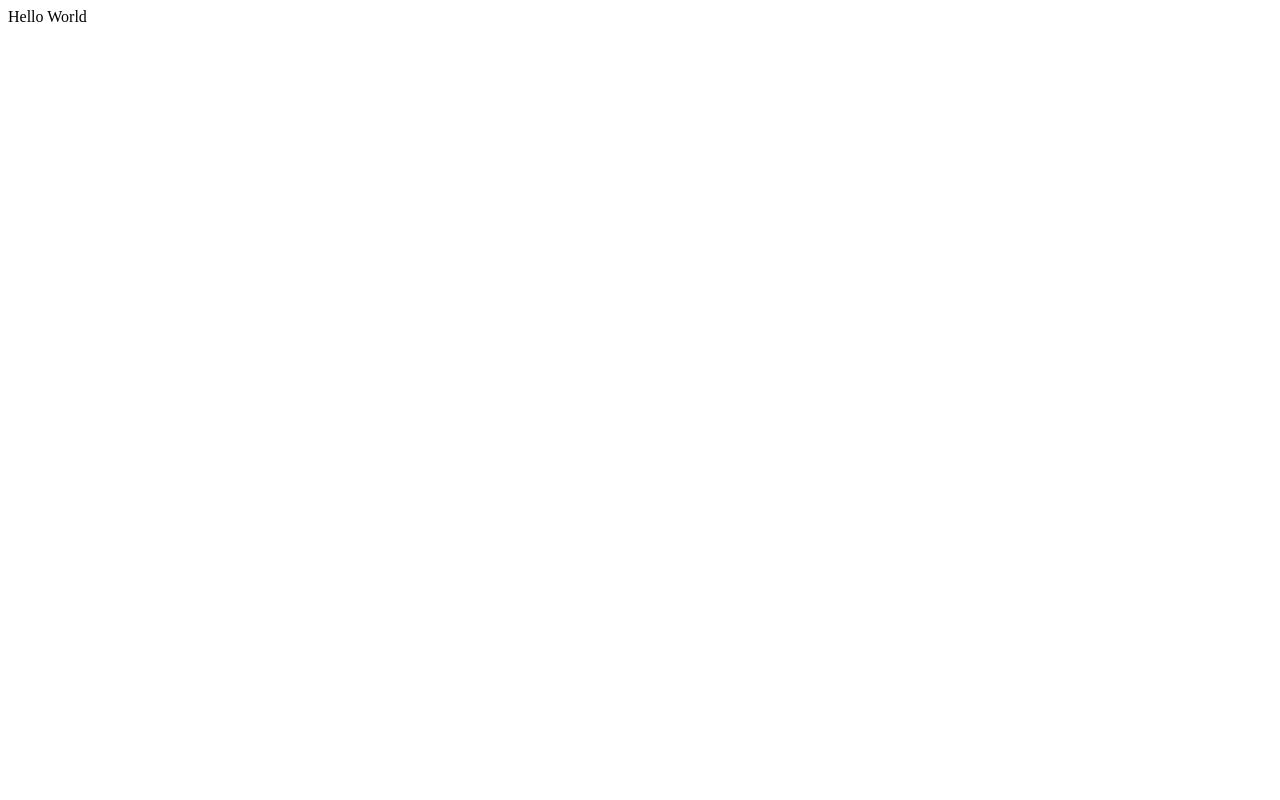
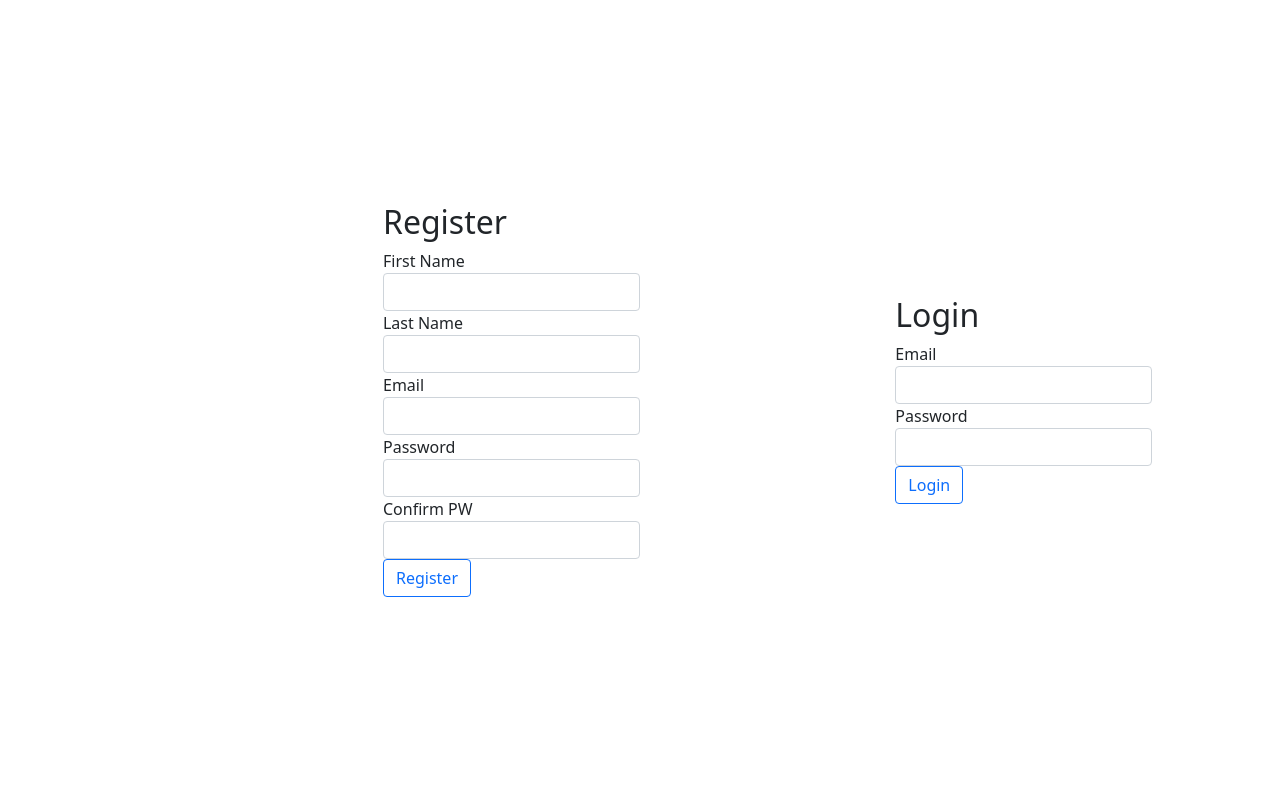
Before and after one commit to BrettHarveyATL/stockBuddy, a Django app: page / in a window 1280 px wide. Before the commit the page is almost empty. Run offline with Django 3.2, Linux system fonts and the light colour scheme.

Commit message:
adding form to html

```diff
--- a/stock_buddy_app/templates/index.html
+++ b/stock_buddy_app/templates/index.html
@@ -1,12 +1,65 @@
 <!DOCTYPE html>
 <html lang="en">
 <head>
+    <link href="https://cdn.jsdelivr.net/npm/bootstrap@5.0.0-beta2/dist/css/bootstrap.min.css" rel="stylesheet" integrity="sha384-BmbxuPwQa2lc/FVzBcNJ7UAyJxM6wuqIj61tLrc4wSX0szH/Ev+nYRRuWlolflfl" crossorigin="anonymous">
     <meta charset="UTF-8">
     <meta http-equiv="X-UA-Compatible" content="IE=edge">
     <meta name="viewport" content="width=device-width, initial-scale=1.0">
-    <title>Document</title>
+    {% load static %}
+    <link rel="stylesheet" href="{% static 'css/style.css' %}">
+    <title>Login & Register</title>
+    <link href="https://fonts.googleapis.com/css2?family=Noto+Sans+TC:wght@100;300;400;500;700;900&display=swap" rel="stylesheet">
 </head>
 <body>
-    Hello World
+    <div id="wrapper" class="align-items-center min-vh-100 d-flex justify-content-around">
+        <header>
+            <div class="form-group">
+                {% if messages %}
+                <ul class="messages">
+                    {% for message in messages %}
+                    <li class="list-group-item list-group-item-warning">
+                        {{ message }}
+                    </li>
+                    {% endfor %}
+                </ul>
+                {% endif %}
+            </div>
+        </header>
+        <form action="/register/user" method="post">
+            {% csrf_token %}
+            <div class="form-group" >
+                <h2>Register</h2>
+                <label for="first_name">First Name <input type="text" name="first_name" class="form-control" /></label>
+            </div>
+            <div class="form-group">
+                <label for="last_name">Last Name</label>
+                <input type="text" name="last_name" class="form-control" />
+            </div>
+            <div>
+                <label for="email">Email</label>
+                <input type="text" name="email" class="form-control">
+            </div>
+            <div class="form-group">
+                <label for="password"></label>Password<input type="password" name="password" class="form-control" />
+            </div>
+            <div class="form-group">
+                <label for="confirm_password"></label>Confirm PW<input type="password" name="confirm_password" class="form-control" />
+            </div>
+            <input type="submit" class="float-right btn btn-outline-primary" value="Register">
+        </form>
+        <form action="/login" method="post" id="loginForm">
+            {% csrf_token %}
+            <div>
+                <h2>Login</h2>
+                <label for="email">Email</label>
+                <input type="text" name="email" class="form-control">
+                <input type="hidden" name="user_id" value='{{user.id}}'>
+            </div>
+            <div class="form-group">
+                <label for="password"></label>Password<input type="password" name="password" class="form-control" />
+            </div>
+            <input type="submit" class="float-right btn btn-outline-primary" value="Login">
+        </form>
+    </div> <!--End of Wrapper-->
 </body>
 </html>
```
